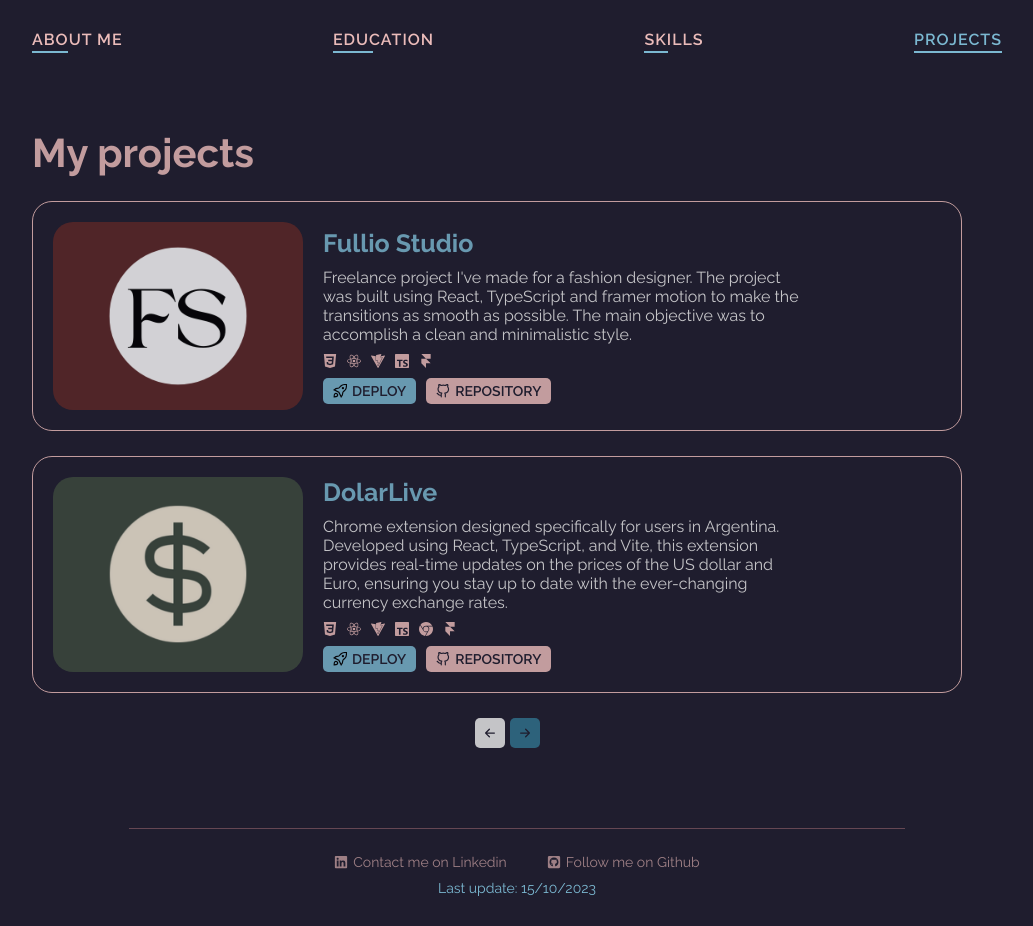
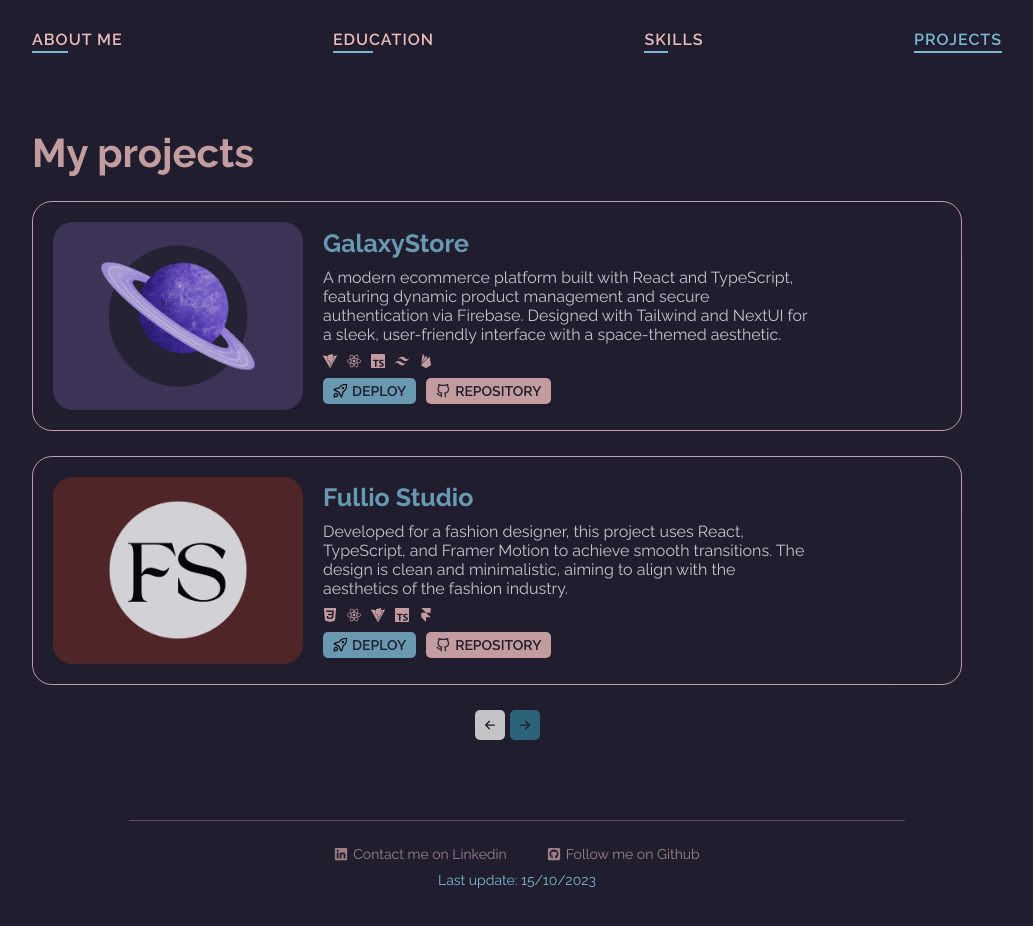
Before and after one commit to LucaCuello/MyPortfolio, a React (Vite) app: page /projects in a window 1280 px wide. Shown: the whole page, without its empty margins (123-1156 px from the left). Built offline with nearby package versions, Linux system fonts and the light colour scheme.

Commit message:
Added new project

```diff
--- a/src/routes/projects/Data.tsx
+++ b/src/routes/projects/Data.tsx
@@ -1,15 +1,42 @@
-import { SiCss3, SiFramer, SiGooglechrome, SiHtml5, SiJavascript, SiReact, SiTypescript, SiVite } from "react-icons/si";
+import {
+  SiCss3,
+  SiFirebase,
+  SiFramer,
+  SiGooglechrome,
+  SiHtml5,
+  SiJavascript,
+  SiReact,
+  SiTailwindcss,
+  SiTypescript,
+  SiVite,
+} from "react-icons/si";
 import DolarLive from "../../assets/previews/DolarLive.png";
 import FullioStudioPreview from "../../assets/previews/FullioStudio.png";
+import GalaxyStore from "../../assets/previews/GalaxyStore.png";
 import PortfolioPrwview from "../../assets/previews/PortfolioPreview.png";
 import RetroToDoPreview from "../../assets/previews/RetroToDo.png";
 import SpookyShopPreview from "../../assets/previews/SpookyShop.png";
 
 export const projectsData = [
   {
+    title: "GalaxyStore",
+    description:
+      "A modern ecommerce platform built with React and TypeScript, featuring dynamic product management and secure authentication via Firebase. Designed with Tailwind and NextUI for a sleek, user-friendly interface with a space-themed aesthetic.",
+    icons: [
+      <SiVite key={crypto.randomUUID()} />,
+      <SiReact key={crypto.randomUUID()} />,
+      <SiTypescript key={crypto.randomUUID()} />,
+      <SiTailwindcss key={crypto.randomUUID()} />,
+      <SiFirebase key={crypto.randomUUID()} />,
+    ],
+    imagePath: GalaxyStore,
+    repository: "https://github.com/LucaCuello/GalaxyStore",
+    deploy: "https://galaxystore.vercel.app",
+  },
+  {
     title: "Fullio Studio",
     description:
-      "Freelance project I've made for a fashion designer. The project was built using React, TypeScript and framer motion to make the transitions as smooth as possible. The main objective was to accomplish a clean and minimalistic style.",
+      "Developed for a fashion designer, this project uses React, TypeScript, and Framer Motion to achieve smooth transitions. The design is clean and minimalistic, aiming to align with the aesthetics of the fashion industry.",
     icons: [
       <SiCss3 key={crypto.randomUUID()} />,
       <SiReact key={crypto.randomUUID()} />,
@@ -24,7 +51,7 @@ export const projectsData = [
   {
     title: "DolarLive",
     description:
-      "Chrome extension designed specifically for users in Argentina. Developed using React, TypeScript, and Vite, this extension provides real-time updates on the prices of the US dollar and Euro, ensuring you stay up to date with the ever-changing currency exchange rates.",
+      "A Chrome extension for users in Argentina, built with React, TypeScript, and Vite. It provides current exchange rates for the US dollar and Euro, offering a practical tool for currency monitoring.",
     icons: [
       <SiCss3 key={crypto.randomUUID()} />,
       <SiReact key={crypto.randomUUID()} />,
@@ -41,7 +68,7 @@ export const projectsData = [
   {
     title: "Retro to-do",
     description:
-      "A retro-themed React to-do app. A fun and functional way to manage your tasks, you can add, delete and mark tasks as completed. The app features a sleek and nostalgic design, making it a pleasure to use. ",
+      "A to-do app with a retro theme, built in React. It allows users to add, delete, and mark tasks as completed, featuring a user-friendly interface with a retro design.",
     icons: [
       <SiCss3 key={crypto.randomUUID()} />,
       <SiReact key={crypto.randomUUID()} />,
@@ -55,7 +82,7 @@ export const projectsData = [
   {
     title: "SpookyShop",
     description:
-      "A pure CSS/JavaScript ecommerce, halloween themed. It utilizes JavaScript for its dynamic features such as register, login, adding a product to a cart among others. The platform is designed to be user-friendly and easy to navigate, with a clean and modern aesthetic.",
+      "An ecommerce site with a Halloween theme, created using CSS and JavaScript. It includes features like user registration, login, and a shopping cart, with a focus on a simple and intuitive user experience.",
     icons: [
       <SiHtml5 key={crypto.randomUUID()} />,
       <SiCss3 key={crypto.randomUUID()} />,
@@ -69,7 +96,7 @@ export const projectsData = [
   {
     title: "Portfolio",
     description:
-      "Built with React, Vite and TypeScript, this portfolio showcases my skills and projects as a front-end developer. I've also used React Router V6 to make it a SPA and framer motion for its animations.",
+      "My personal portfolio, showcasing various front-end projects. Built with React, Vite, and TypeScript, it includes React Router V6 for smooth single-page navigation and Framer Motion for animation effects.",
     icons: [
       <SiCss3 key={crypto.randomUUID()} />,
       <SiTypescript key={crypto.randomUUID()} />,
```
Also changed, not shown: src/assets/previews/GalaxyStore.png (added).
